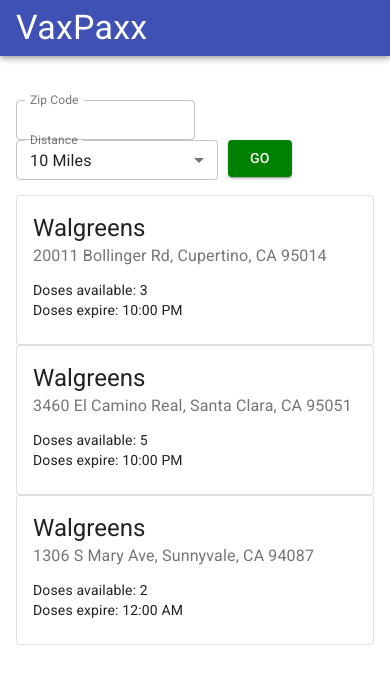
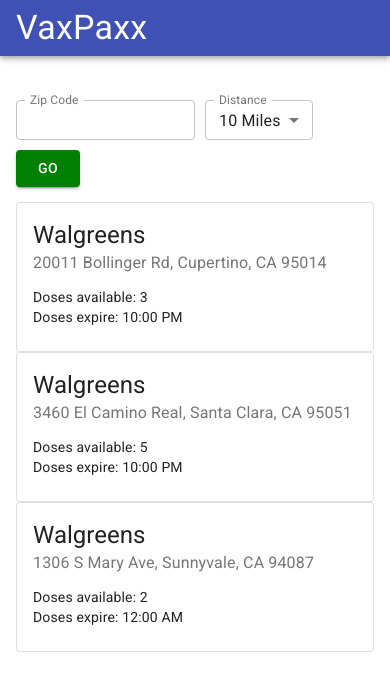
Before and after one commit to meyerche/vaxpaxx, a React (Create React App) app: page /map in a window 390 px wide. Shown: the top 690 px of the page. Built offline with nearby package versions, Linux system fonts and the light colour scheme; no server answers.

Commit message:
Map and search form style for small screens.

```diff
--- a/public/index.html
+++ b/public/index.html
@@ -32,8 +32,14 @@
 
     <style>
       .leaflet-container {
-        height: 500px;
+        height: 300px;
         width: 100%;
+      }
+
+      @media screen and (min-width: 960px) {
+        .leaflet-container {
+          height: 500px;
+        }
       }
     </style>
 
--- a/src/components/Map/SearchDosesForm.css
+++ b/src/components/Map/SearchDosesForm.css
@@ -9,10 +9,16 @@
 
 form .selDistance {
     margin-right: 10px;
-    min-width: 20ch;
+    /*min-width: 20ch;*/
 }
 
 form .btnSubmit {
     color: white;
     background-color: green;
 }
+
+@media screen and (max-width: 425px) {
+    form .btnSubmit {
+        margin-top: 10px;
+    }
+}
```
Also changed, not shown: 1 other file (tests, documents, lock files or other folders).
